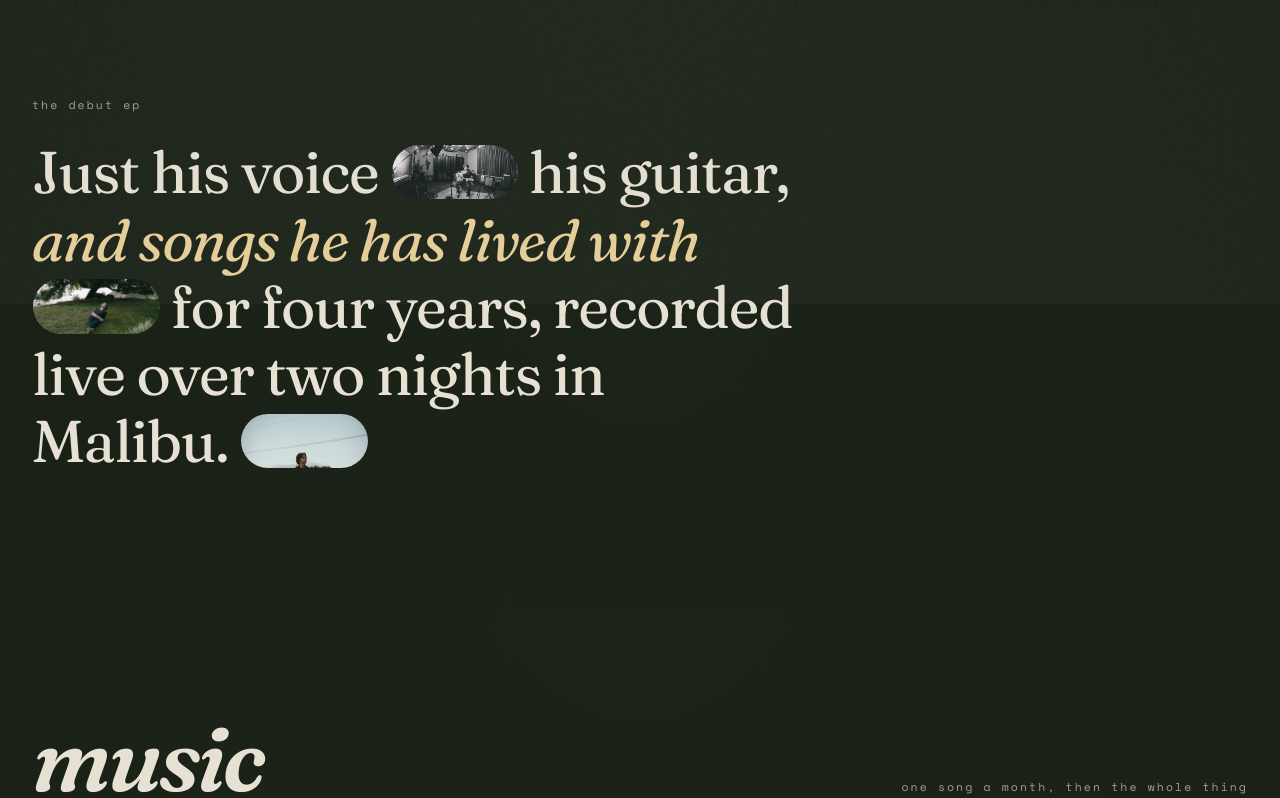
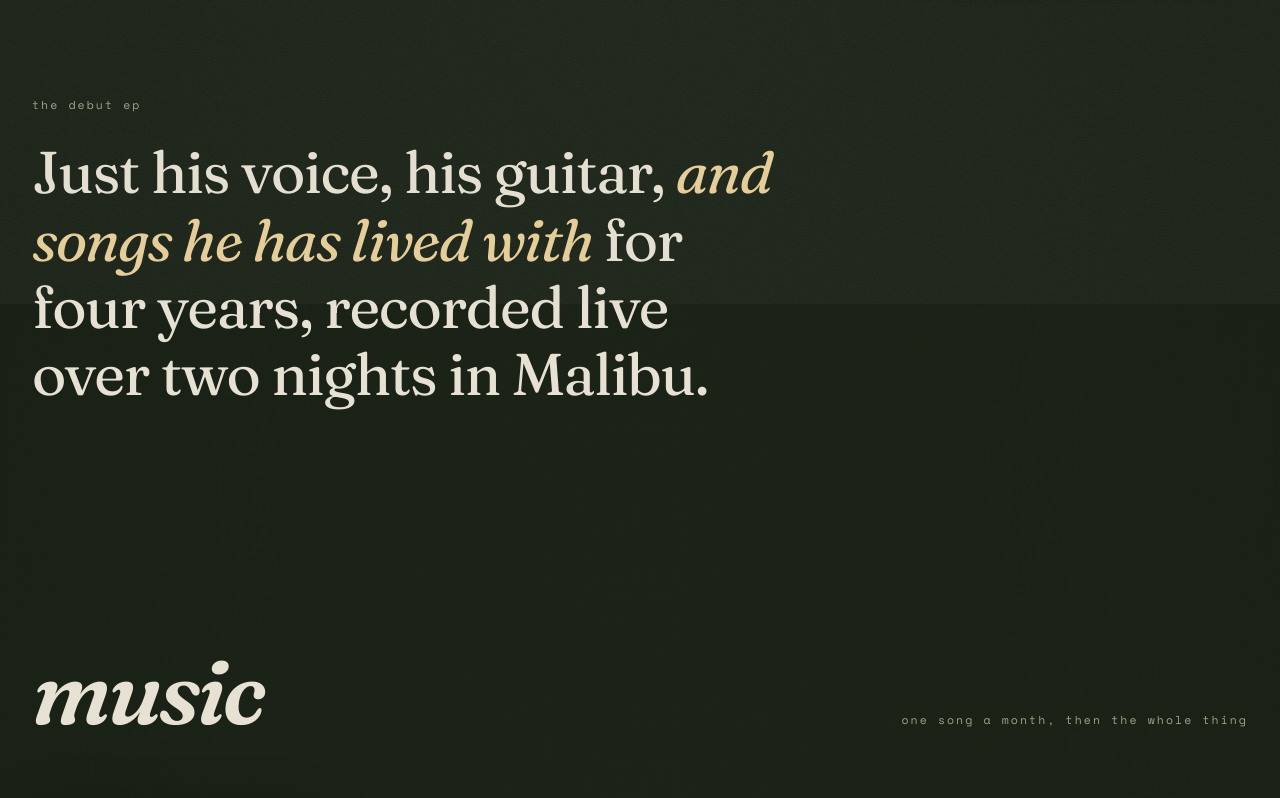
Before and after one commit to sigurvegaris/ethan-hoffman, a Next.js app: page / in a window 1280 px wide. Shown: the part 880-1678 px from the top of the page. Built offline with nearby package versions, Linux system fonts and the light colour scheme.

Commit message:
Drop the inline photos from the debut EP sentence
Co-Authored-By: Claude Opus 5.5 (1M context) <noreply@anthropic.com>
Claude-Session: https://claude.ai/code/session_017vpqTQFpmNhVQrm6bLA7q3

```diff
--- a/app/components/home/Statement.tsx
+++ b/app/components/home/Statement.tsx
@@ -1,19 +1,14 @@
 'use client'
 import { Fragment, useEffect, useRef } from 'react'
 
-// One sentence about the EP that lights up word by word as you scroll, with
-// small photos set into the line like words of their own.
-type Piece = { text: string; em?: boolean } | { img: string; alt: string; pos?: string }
+// One sentence about the EP that lights up word by word as you scroll.
+type Piece = { text: string; em?: boolean }
 
 const pieces: Piece[] = [
-  { text: 'Just his voice' },
-  { img: '/images/malibu/studio-bw.webp', alt: 'Ethan singing in the live room', pos: '55% 60%' },
-  { text: 'his guitar,' },
+  { text: 'Just his voice, his guitar,' },
   { text: 'and songs he has lived with', em: true },
-  { img: '/images/malibu/oak-lying.webp', alt: 'Ethan lying under an oak tree', pos: 'center 70%' },
   { text: 'for four years,' },
   { text: 'recorded live over two nights in Malibu.' },
-  { img: '/images/malibu/fence-dusk.webp', alt: 'Ethan by a fence at dusk', pos: 'center 30%' },
 ]
 
 export default function Statement() {
@@ -47,17 +42,13 @@ export default function Statement() {
       <div className="fh-wrap">
         <p className="fh-label">the debut ep</p>
         <p className="st-line" ref={ref}>
-          {pieces.map((p, i) =>
-            'img' in p ? (
-              <span key={i} data-w className="st-img" role="img" aria-label={p.alt} style={{ backgroundImage: `url(${p.img})`, backgroundPosition: p.pos }} />
-            ) : (
-              <Fragment key={i}>
-                {p.text.split(' ').map((w, j) => (
-                  <span key={j} data-w className={p.em ? 'st-em' : undefined}>{w} </span>
-                ))}
-              </Fragment>
-            ),
-          )}
+          {pieces.map((p, i) => (
+            <Fragment key={i}>
+              {p.text.split(' ').map((w, j) => (
+                <span key={j} data-w className={p.em ? 'st-em' : undefined}>{w} </span>
+              ))}
+            </Fragment>
+          ))}
         </p>
       </div>
     </section>
--- a/app/home.css
+++ b/app/home.css
@@ -63,8 +63,6 @@
 .st-line [data-w] { opacity: 0.14; transition: opacity 0.6s ease, transform 0.6s ease; }
 .st-line [data-w].lit { opacity: 1; }
 .st-em { font-style: italic; color: #e7cf98; }
-.st-img { display: inline-block; width: 2.15em; height: 0.92em; border-radius: 999px; background-size: cover; vertical-align: -0.1em; margin: 0 0.18em 0 0.02em; transform: scale(0.85); filter: saturate(0.85); }
-.st-img.lit { transform: scale(1); }
 
 /* ── Releases (record sleeves) ─────────────────────── */
 .rl { padding: 6rem 0 10rem; }
```
